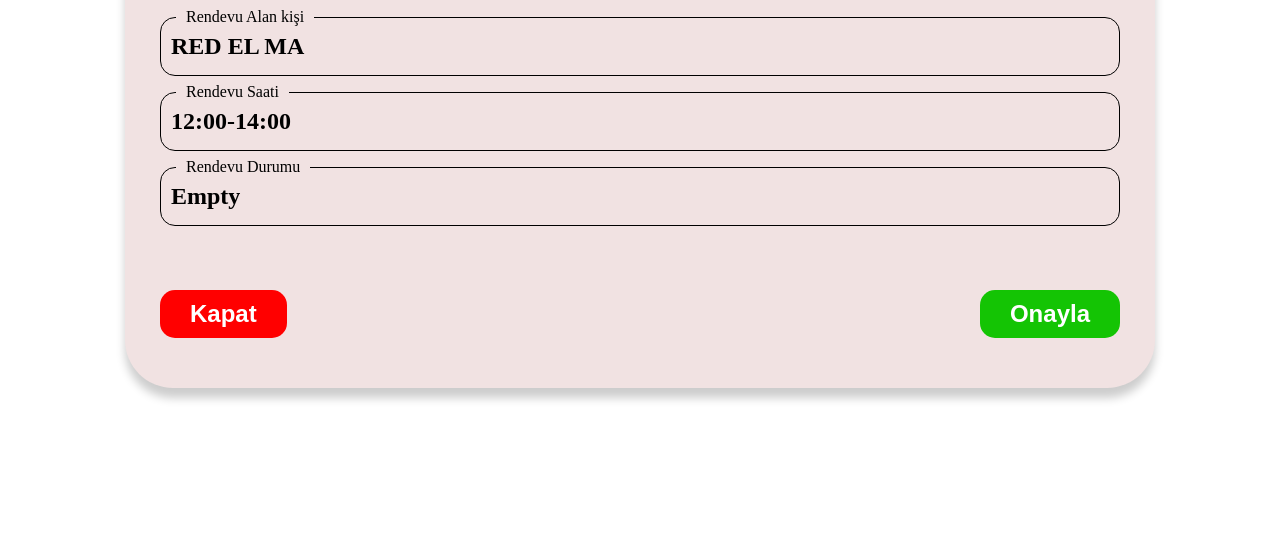
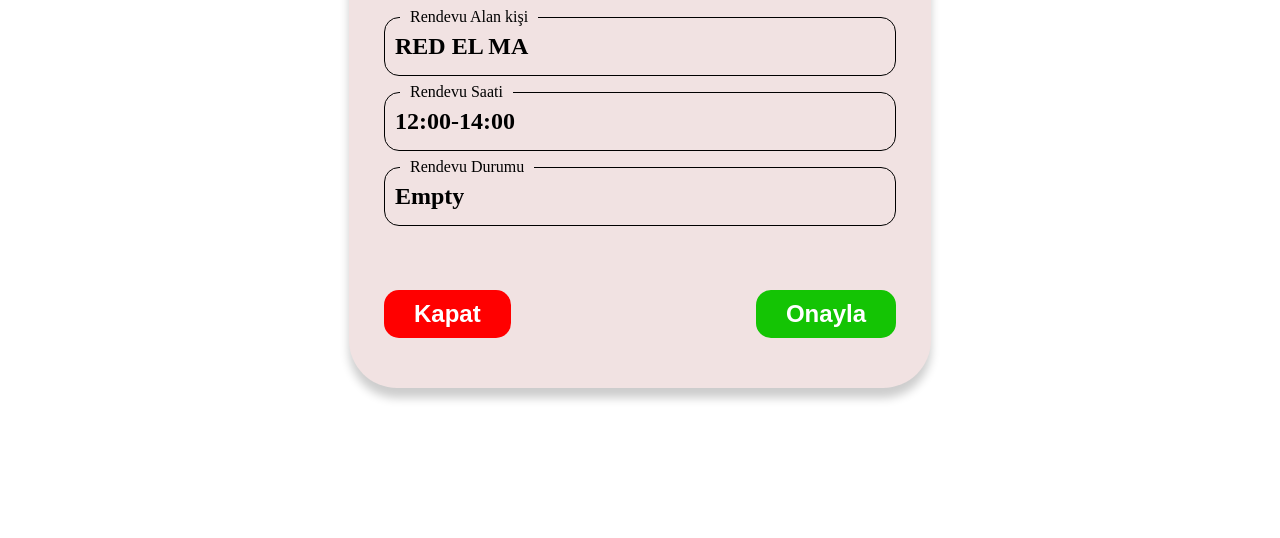
Before and after one commit to rendevu-org/rendevu-sistemi, a plain HTML site: page frontend/RendevuModal.html in a window 1280 px wide. Shown: the part 262-800 px from the top of the page. Drawn offline with Linux system fonts and the light colour scheme.

```diff
--- a/frontend/modal.css
+++ b/frontend/modal.css
@@ -108,3 +108,9 @@
   color: #14c404;
   outline: solid 1px #14c404;
 }
+
+@media screen and (min-width: 768px) {
+  .modal {
+    width: 40vw;
+  }
+}
```
